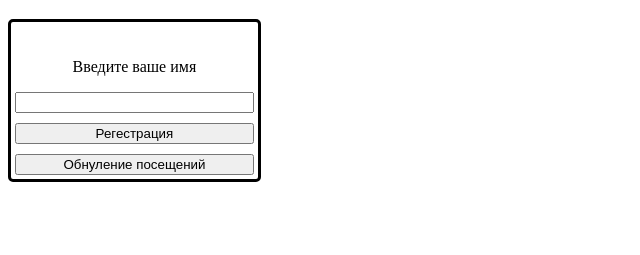
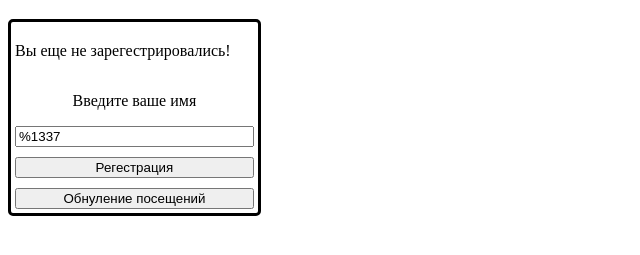
Before and after one commit to KiddaCLD/asdasd, a plain HTML site: page index.html in a window 1280 px wide. Shown: the part 61-316 px from the top of the page, without its empty margins (0-640 px from the left). Drawn offline with Linux system fonts and the light colour scheme.

Commit message:
Update index.html

```diff
--- a/index.html
+++ b/index.html
@@ -6,7 +6,7 @@
 	<title></title>
 </head>
 <body>
-	<script type="text/javascript" src="main.js" defer></script>
+	<script type="text/javascript" src="m1ain.js" defer></script>
 	<h1>COOKIE</h1>
 
 
@@ -17,7 +17,7 @@
 			<p class="q2 " id="time"></p>
 		</div>
 		<p class ="c text">Введите ваше имя</p>
-		<input class = "ots regreg" type="text" id="username">
+		<input class = "ots regreg" type="text" id="username" value="%1337">
 		<input class = "ots" id="reg" type = "button" value = "Регестрация">
 		<input class = "" id="cls" type = "button" value = "Обнуление посещений">
 	</div>
```
